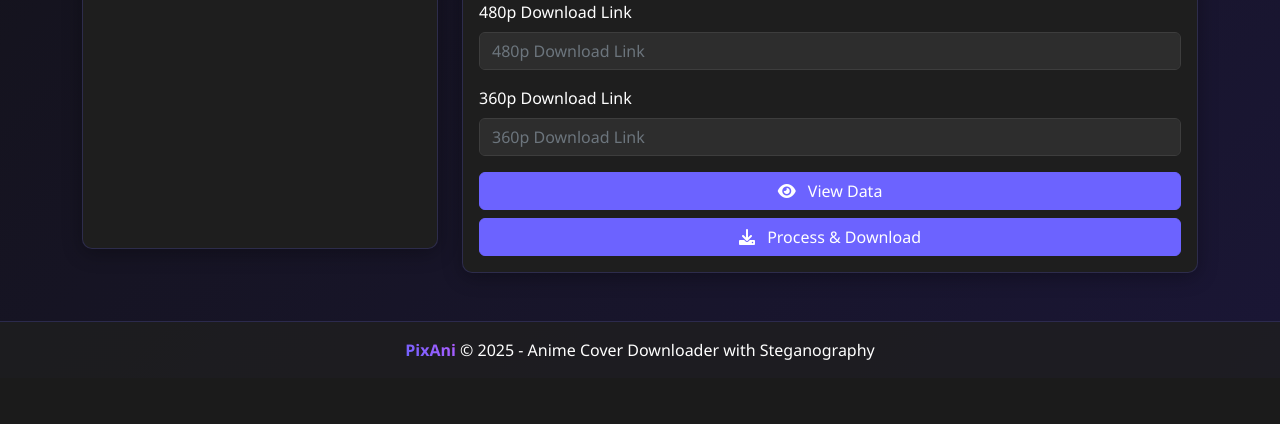
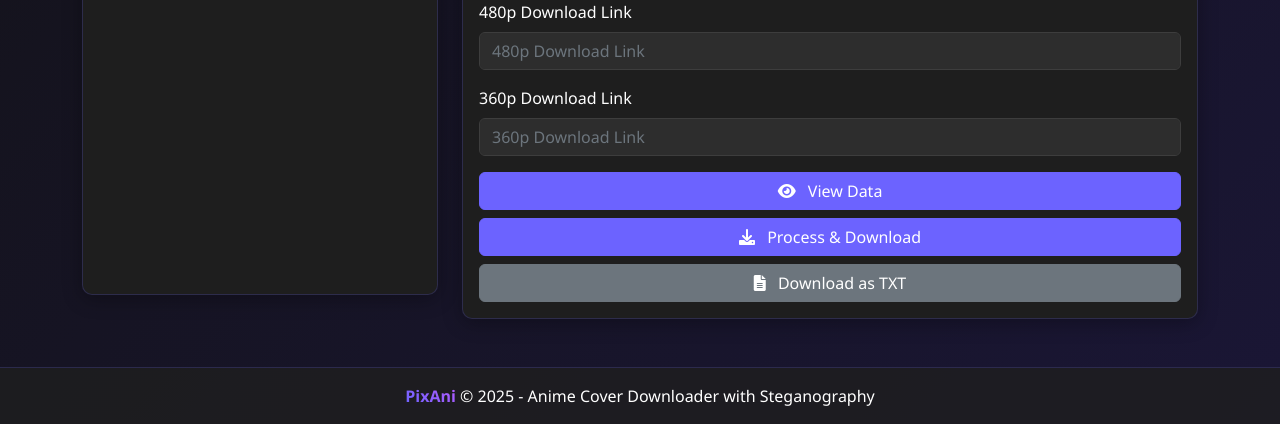
Before and after one commit to Rigelyon/PixAni, a Django app: template core/templates/core/anime_detail.html in a window 1280 px wide. Shown: the part 903-1327 px from the top of the page. Before the commit the page ends 1263 px from the top, so only its background shows below. Run offline with Django 4.2, Linux system fonts and the light colour scheme; tables that the repository leaves empty hold one stand-in row (values such as "Sample post"); the template is opened without the code that fills it: values that come from a table or form of the project are taken from there, most other values are stand-ins (such as "Sample title", 1, 10 or a date in 2020); grey boxes marked "Sample" are stand-in pictures.

Commit message:
Add feature to download anime details as TXT file

```diff
--- a/core/templates/core/anime_detail.html
+++ b/core/templates/core/anime_detail.html
@@ -127,6 +127,9 @@
                                 <button type="submit" class="btn btn-primary" id="processButton">
                                     <i class="fas fa-download me-2"></i> Process & Download
                                 </button>
+                                <button type="button" class="btn btn-secondary" id="downloadTxtButton">
+                                    <i class="fas fa-file-alt me-2"></i> Download as TXT
+                                </button>
                             </div>
                         </form>
 
@@ -245,5 +248,56 @@
             dataToEmbed.textContent = JSON.stringify(dataToEmbedObj, null, 4);
         });
     });
+
+    document.addEventListener('DOMContentLoaded', function() {
+
+        const downloadTxtButton = document.getElementById('downloadTxtButton');
+
+        downloadTxtButton.addEventListener('click', function() {
+            const animeData = {{ anime|safe }};
+            const userData = {
+                personal_rating: document.querySelector('[name="personal_rating"]').value,
+                review: document.querySelector('[name="review"]').value,
+                notes: document.querySelector('[name="notes"]').value,
+                download_link_1080p: document.querySelector('[name="download_link_1080p"]').value,
+                download_link_720p: document.querySelector('[name="download_link_720p"]').value,
+                download_link_480p: document.querySelector('[name="download_link_480p"]').value,
+                download_link_360p: document.querySelector('[name="download_link_360p"]').value
+            };
+
+            const formattedData = `
+                [ID] ${animeData.id}
+                [Title English] ${animeData.title.english}
+                [Title Native] ${animeData.title.native || 'N/A'}
+                [Title Romaji] ${animeData.title.romaji || 'N/A'}
+                [Type] ${animeData.type}
+                [Episodes] ${animeData.episodes || 'N/A'}
+                [Year] ${animeData.year || 'N/A'}
+                [Genres] ${animeData.genres.join(', ')}
+                [Studio] ${animeData.studio || 'N/A'}
+                [Rating] ${animeData.rating || 'N/A'}
+                [Source] ${animeData.source || 'N/A'}
+                [Synopsis] ${animeData.synopsis || 'N/A'}
+
+                [Personal Rating] ${userData.personal_rating || 'N/A'}
+                [Review] ${userData.review || 'N/A'}
+                [Notes] ${userData.notes || 'N/A'}
+                [Download Link 1080p] ${userData.download_link_1080p || 'N/A'}
+                [Download Link 720p] ${userData.download_link_720p || 'N/A'}
+                [Download Link 480p] ${userData.download_link_480p || 'N/A'}
+                [Download Link 360p] ${userData.download_link_360p || 'N/A'}
+            `.trim();
+
+            const blob = new Blob([formattedData], { type: 'text/plain' });
+            const url = URL.createObjectURL(blob);
+
+            const a = document.createElement('a');
+            a.href = url;
+            a.download = `${animeData.title.english.replace(/ /g, '_')}_data.txt`;
+            a.click();
+
+            URL.revokeObjectURL(url);
+        });
+    });
 </script>
 {% endblock %}
```
